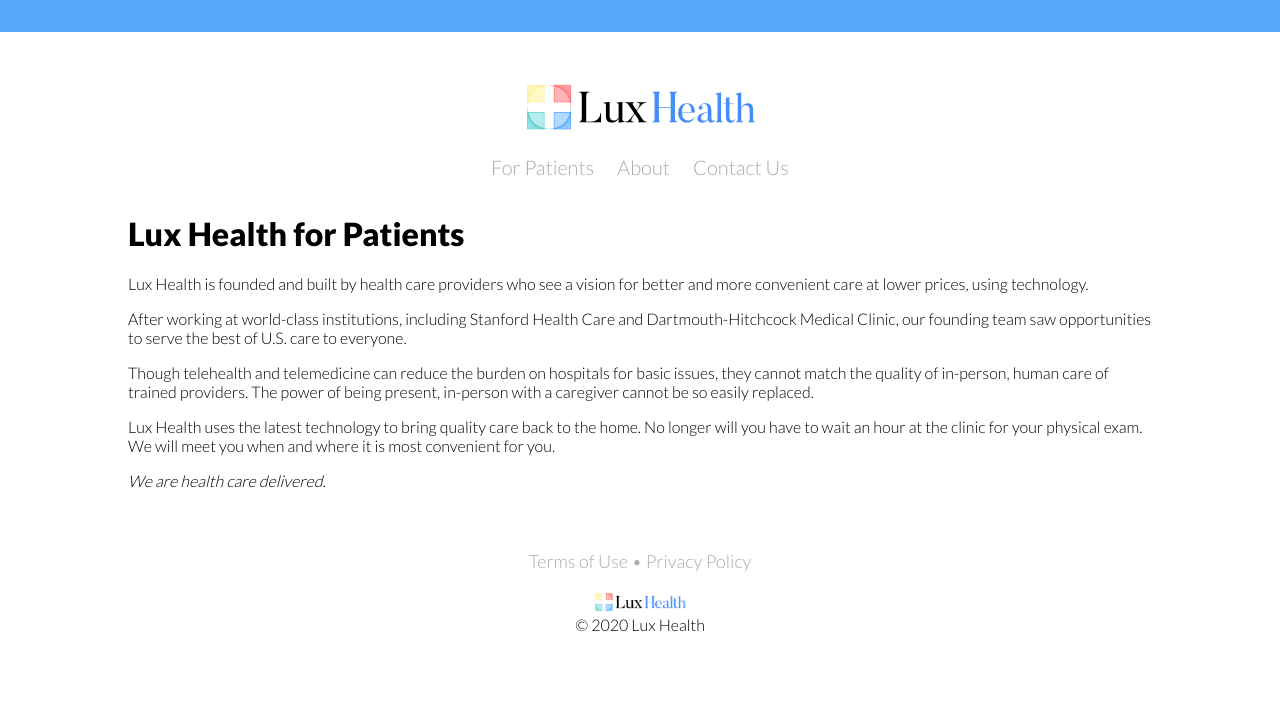
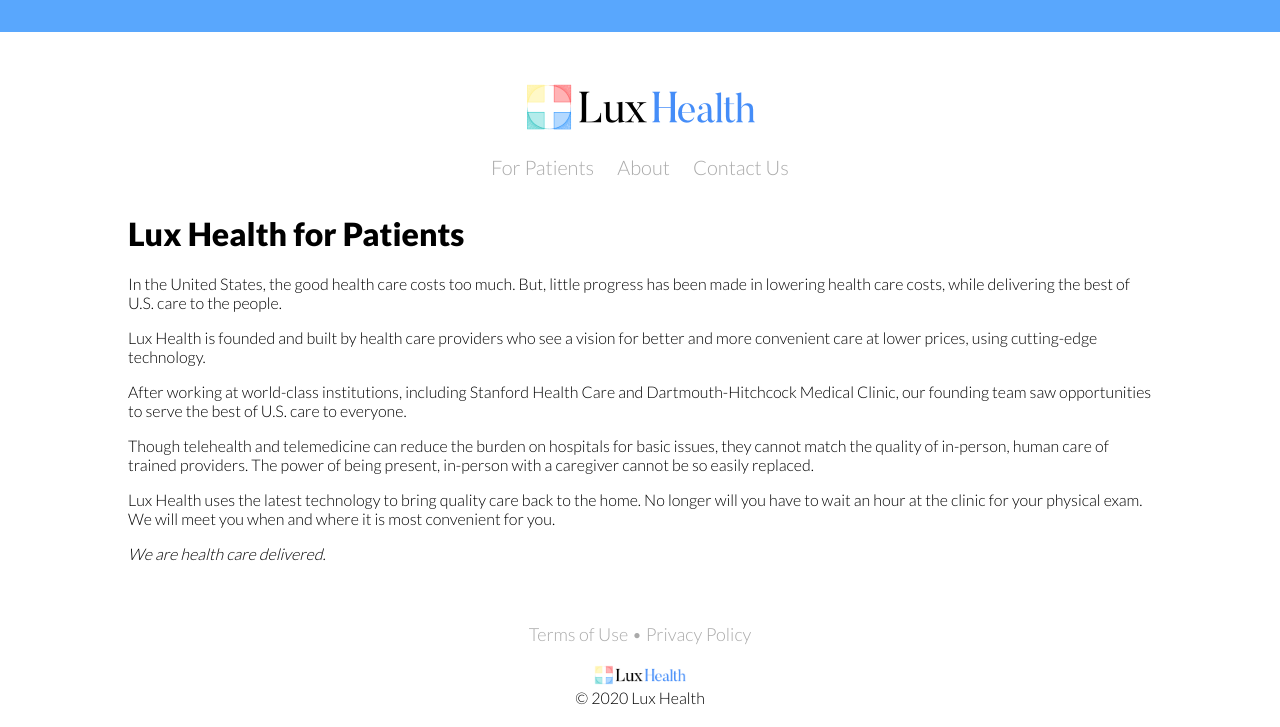
Before and after one commit to luxhealth/LuxHealth.github.io, a Jekyll site: the page built from _pages/patient.md, in a window 1280 px wide and 900 px high, scrolled down 606 px, cut to the strip 173-900 px from the top of the window. Built offline with Jekyll 4.4.1, drawn with Linux system fonts in a browser that asks for light colours; before the commit the page ends 1433 px from its top, so only the background shows below that.

Commit message:
Edit patient page info

```diff
--- a/_pages/patient.md
+++ b/_pages/patient.md
@@ -6,7 +6,9 @@
 ---
 <main class="master-container-1600">
     <h1>Lux Health for Patients</h1>
-    <p>Lux Health is founded and built by health care providers who see a vision for better and more convenient care at lower prices, using technology.</p>
+    <p>In the United States, the good health care costs too much.  But, little progress has been made in lowering health care costs, while delivering the best of U.S. care to the people.</p>
+
+    <p>Lux Health is founded and built by health care providers who see a vision for better and more convenient care at lower prices, using cutting-edge technology.</p>
 
     <p>After working at world-class institutions, including Stanford Health Care and Dartmouth-Hitchcock Medical Clinic, our founding team saw opportunities to serve the best of U.S. care to everyone.</p>
 
```
